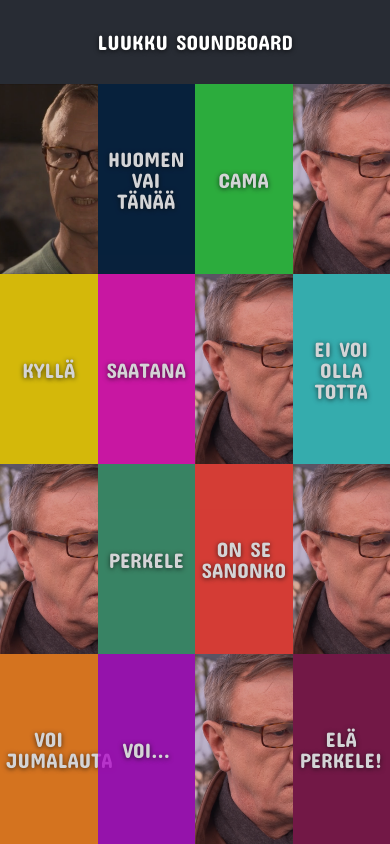
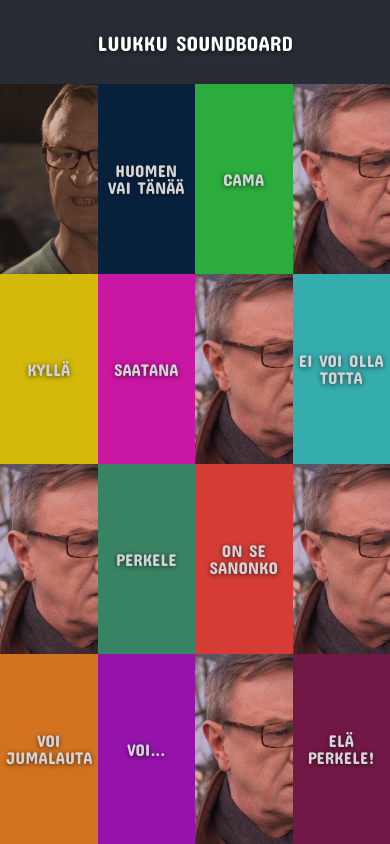
Before and after one commit to jjvaris/luu-soundboard, a React (Create React App) app: page / in a window 390 px wide. Built offline with nearby package versions, Linux system fonts and the light colour scheme.

Commit message:
improved css

```diff
--- a/src/App.css
+++ b/src/App.css
@@ -1,12 +1,8 @@
 header {
   height: 10%;
-  position: relative;
-}
-
-header h1 {
-  position: relative;
-  line-height: 0;
-  top: 50%;
+  display: flex;
+  justify-content: center;
+  align-items: center;
 }
 
 button {
@@ -28,3 +24,9 @@ button {
 button:hover {
   opacity: 1;
 }
+
+@media only screen and (max-width: 465px) {
+  button {
+    font-size: 17px;
+  }
+}
--- a/src/index.css
+++ b/src/index.css
@@ -108,7 +108,6 @@ body,
 }
 body {
   line-height: 1;
-  text-align: center;
   background-color: #282c34;
   color: white;
   font-family: 'Concert One', cursive;
```
